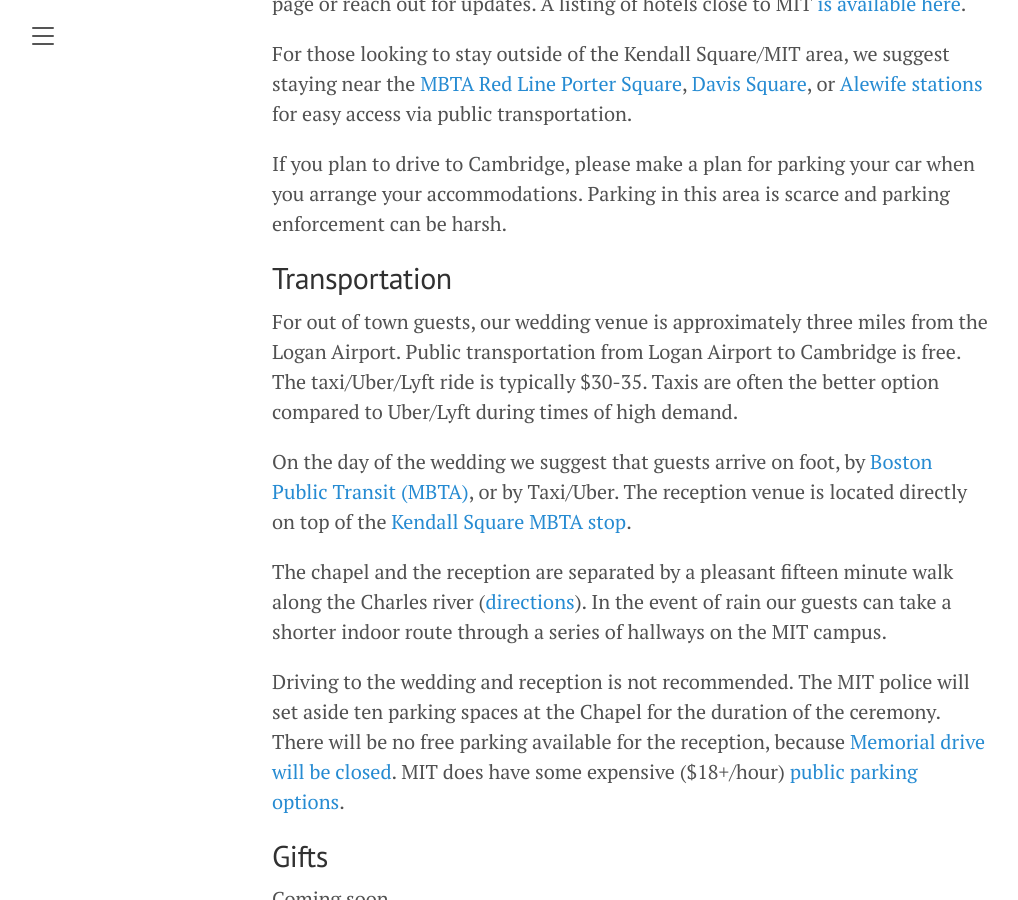
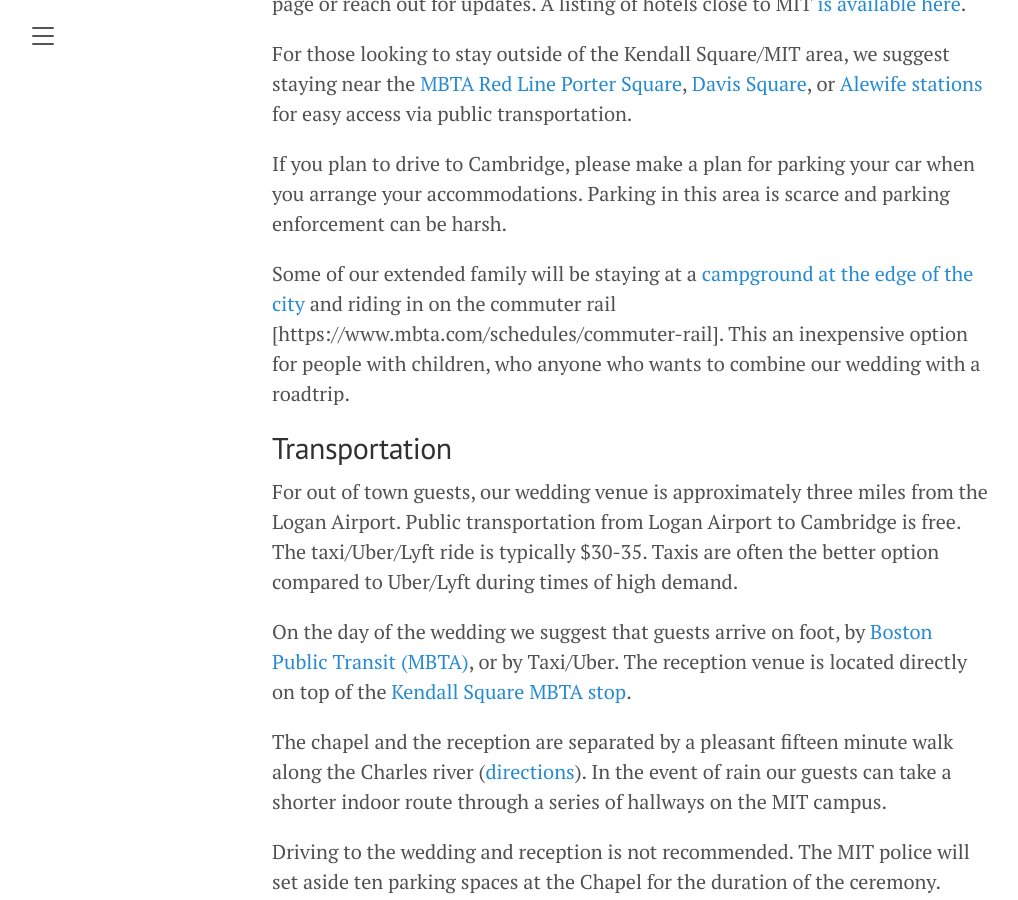
Before and after one commit to JoshBradshaw/andreajosh.github.io, a Jekyll site: the page built from _posts/2023-12-30-overview.md, in a window 1280 px wide and 900 px high, scrolled down 1146 px. Shown: the whole window, without its empty margins (8-1026 px from the left). Built offline with Jekyll 4.4.1, drawn with Linux system fonts in a browser that asks for light colours.

Commit message:
Update 2023-12-30-overview.md

```diff
--- a/_posts/2023-12-30-overview.md
+++ b/_posts/2023-12-30-overview.md
@@ -30,6 +30,8 @@ For those looking to stay outside of the Kendall Square/MIT area, we suggest sta
 
 If you plan to drive to Cambridge, please make a plan for parking your car when you arrange your accommodations. Parking in this area is scarce and parking enforcement can be harsh.
 
+Some of our extended family will be staying at a [campground at the edge of the city](https://spaciousskiescampgrounds.com/minute-man/) and riding in on the commuter rail [https://www.mbta.com/schedules/commuter-rail]. This an inexpensive option for people with children, who anyone who wants to combine our wedding with a roadtrip.
+
 ## Transportation
 
 For out of town guests, our wedding venue is approximately three miles from the Logan Airport. Public transportation from Logan Airport to Cambridge is free. The taxi/Uber/Lyft ride is typically $30-35. Taxis are often the better option compared to Uber/Lyft during times of high demand.
```
